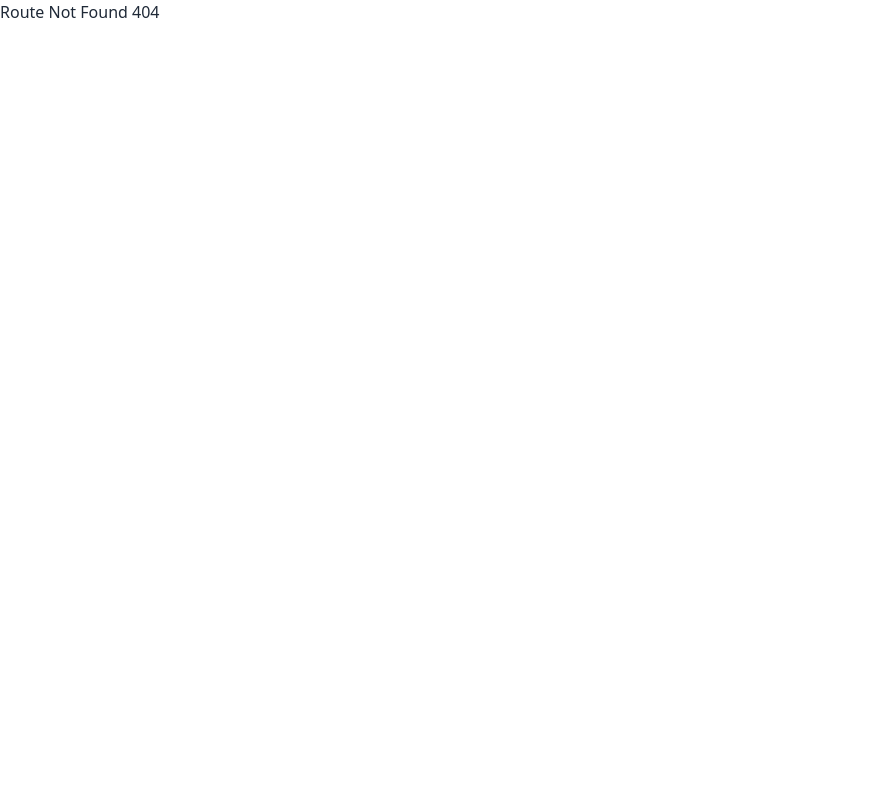
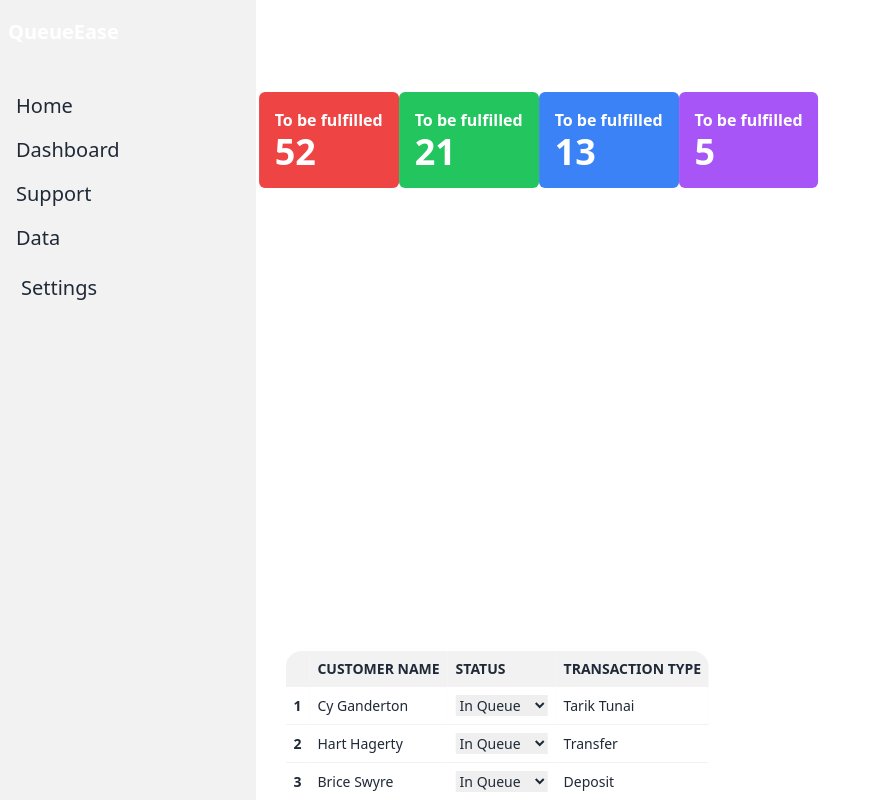
Before and after one commit to SistemBasisData2023/QueueEase, a React (Vite) app in the folder Frontend/: page /dashboard in a window 1280 px wide. Before the commit this address had no page. Shown: the whole page, without its empty margins (0-880 px from the left). Built offline with nearby package versions, Linux system fonts and the light colour scheme.

Commit message:
Dashboard Page

```diff
--- a/Frontend/src/App.tsx
+++ b/Frontend/src/App.tsx
@@ -1,9 +1,8 @@
 
 import { BrowserRouter as Router, Routes, Route } from 'react-router-dom';
+import DashboardPage from './pages/Dashboard';
 import LoginPage from './pages/LoginPage';
 import NotFound from './pages/NotFound';
-import RegisterPage from './pages/RegisterPage';
-import Page3 from './pages/Page3';
 
 function App() {
 
@@ -11,8 +10,7 @@ function App() {
     <Router>
       <Routes>
         <Route path="/login" element={<LoginPage />} />
-        <Route path="/register" element={<RegisterPage />} />
-        <Route path="/page3" element={<Page3 />} />
+        <Route path="/dashboard" element={<DashboardPage />} />
         <Route path="*" element={<NotFound />} />
       </Routes>
     </Router>
--- /dev/null
+++ b/Frontend/src/components/Greetings.tsx
@@ -0,0 +1,14 @@
+import React from 'react';
+
+function Greetings() {
+  const currentDate = new Date().toLocaleDateString('en-US', { weekday: 'long', month: 'long', day: 'numeric' });
+
+  return (
+    <div className="fixed inset-y-2 left-1/4 transform -translate-x-1/4 z-10 p-14 mt-[-3rem] text-white font-bold">
+      <div className="text-xl mb-4" style={{ opacity: 0.3 }}>{currentDate}</div>
+      <div className="text-2xl mt-[-1rem]">Hello Ngab, Good Morning!</div>
+    </div>
+  );
+}
+
+export default Greetings;
--- /dev/null
+++ b/Frontend/src/components/Rectangles.tsx
@@ -0,0 +1,36 @@
+import React from 'react';
+
+function Rectangles() {
+  return (
+    <div className="fixed inset-y-0 left-1/3 transform -translate-x-1/3 z-10 p-14 mt-9">
+      <div className="flex">
+        <div className="w-1/4">
+          <div className="rounded-md bg-red-500 p-4">
+            <div className="text-white font-bold">To be fulfilled</div>
+            <div className="text-white text-4xl font-bold">52</div>
+          </div>
+        </div>
+        <div className="w-1/4">
+          <div className="rounded-md bg-green-500 p-4">
+            <div className="text-white font-bold">To be fulfilled</div>
+            <div className="text-white text-4xl font-bold">21</div>
+          </div>
+        </div>
+        <div className="w-1/4">
+          <div className="rounded-md bg-blue-500 p-4">
+            <div className="text-white font-bold">To be fulfilled</div>
+            <div className="text-white text-4xl font-bold">13</div>
+          </div>
+        </div>
+        <div className="w-1/4">
+          <div className="rounded-md bg-purple-500 p-4">
+            <div className="text-white font-bold">To be fulfilled</div>
+            <div className="text-white text-4xl font-bold">5</div>
+          </div>
+        </div>
+      </div>
+    </div>
+  );
+}
+
+export default Rectangles;
--- /dev/null
+++ b/Frontend/src/components/Sidebar.tsx
@@ -0,0 +1,39 @@
+import React, { useState } from 'react';
+
+function Sidebar() {
+  const [isDropdownOpen, setIsDropdownOpen] = useState(false);
+
+  const toggleDropdown = () => {
+    setIsDropdownOpen(!isDropdownOpen);
+  };
+
+  return (
+    <div className="fixed inset-y-0 left-0 z-10 bg-base-200 w-1/2 md:w-64">
+      <div className="navbar">
+        <div className="flex-1">
+            <a className="text-xl text-white font-bold">QueueEase</a>
+        </div>
+      </div>
+      <ul className="py-5">
+        <li className="px-4 py-2 text-xl font-medium">Home</li>
+        <li className="px-4 py-2 text-xl font-medium">Dashboard</li>
+        <li className="px-4 py-2 text-xl font-medium">Support</li>
+        <li className="px-4 py-2 text-xl font-medium">Data</li>
+        <li className="relative">
+          <label htmlFor="settings-dropdown" className="btn btn-ghost m-1 text-xl font-medium capitalize" onClick={toggleDropdown}>
+            Settings
+          </label>
+          <input type="checkbox" id="settings-dropdown" className="hidden" />
+          <div className={`dropdown-content menu p-2 shadow bg-base-100 rounded-box w-52 absolute ${isDropdownOpen ? 'block' : 'hidden'}`}>
+            <ul className="menu compact">
+              <li><a>Account</a></li>
+              <li><a>Log out</a></li>
+            </ul>
+          </div>
+        </li>
+      </ul>
+    </div>
+  );
+}
+
+export default Sidebar;
--- /dev/null
+++ b/Frontend/src/components/Table.tsx
@@ -0,0 +1,68 @@
+import React from 'react';
+
+function Table() {
+  return (
+    <div className="fixed bottom-0 left-1/3 transform -translate-x-1/3 z-10 p-0">
+      <div className="overflow-x-auto">
+        <table className="table table-compact">
+          <thead>
+            <tr>
+              <th></th>
+              <th>Customer Name</th>
+              <th>Status</th>
+              <th>Transaction Type</th>
+            </tr>
+          </thead>
+          <tbody>
+            <tr className="bg-base-200">
+              <th>1</th>
+              <td>Cy Ganderton</td>
+              <td>
+                <select className="form-select">
+                  <option value="in-queue" className="bg-red-500 text-white">In Queue</option>
+                  <option value="processing" className="bg-blue-500 text-white">Processing</option>
+                  <option value="finished" className="bg-green-500 text-white">Finished</option>
+                </select>
+              </td>
+              <td>Tarik Tunai</td>
+            </tr>
+            <tr>
+              <th>2</th>
+              <td>Hart Hagerty</td>
+              <td>
+                <select className="form-select">
+                  <option value="in-queue" className="bg-red-500 text-white">In Queue</option>
+                  <option value="processing" className="bg-blue-500 text-white">Processing</option>
+                  <option value="finished" className="bg-green-500 text-white">Finished</option>
+                </select>
+              </td>
+              <td>Transfer</td>
+            </tr>
+            <tr>
+              <th>3</th>
+              <td>Brice Swyre</td>
+              <td>
+                <select className="form-select">
+                  <option value="in-queue" className="bg-red-500 text-white">In Queue</option>
+                  <option value="processing" className="bg-blue-500 text-white">Processing</option>
+                  <option value="finished" className="bg-green-500 text-white">Finished</option>
+                </select>
+              </td>
+              <td>Deposit</td>
+            </tr>
+          </tbody>
+        </table>
+      </div>
+      <style>
+        {`
+        select.form-select option:checked {
+          background-color: inherit;
+          color: inherit;
+        }
+        `}
+      </style>
+    </div>
+  );
+}
+
+export default Table;
--- /dev/null
+++ b/Frontend/src/pages/Dashboard.tsx
@@ -0,0 +1,19 @@
+import Greetings from '../components/Greetings'
+import Navbar from '../components/Navbar'
+import Rectangles from '../components/Rectangles'
+import Sidebar from '../components/Sidebar'
+import Table from '../components/Table'
+
+function DashboardPage() {
+
+    return (
+      <>
+      <Sidebar />
+      <Greetings />
+      <Rectangles />
+      <Table/>
+      </>
+    )
+  }
+
+  export default DashboardPage
--- a/Frontend/src/pages/Page3.tsx
+++ /dev/null
@@ -1,19 +0,0 @@
-function Page3() {
-
-    return (
-      <>
-      <div className="card w-96 bg-base-100 shadow-xl">
-  <div className="card-body">
-    <h2 className="card-title">Card title!</h2>
-    <p>If a dog chews shoes whose shoes does he choose?</p>
-    <input type="text" placeholder="Type here" className="input input-bordered input-secondary w-full max-w-xs" />
-    <div className="card-actions justify-end">
-      <button className="btn btn-primary">Buy Now</button>
-    </div>
-  </div>
-</div>
-      </>
-    )
-  }
-
-  export default Page3
--- a/Frontend/src/pages/RegisterPage.tsx
+++ /dev/null
@@ -1,14 +0,0 @@
-
-import Navbar from '../components/Navbar'
-
-function Register() {
-
-    return (
-    <>
-        <Navbar />
-        <input type="text" placeholder="Type here" className="input input-bordered input-primary w-full max-w-xs" />
-    </>
-    )
-  }
-
-  export default Register
```
